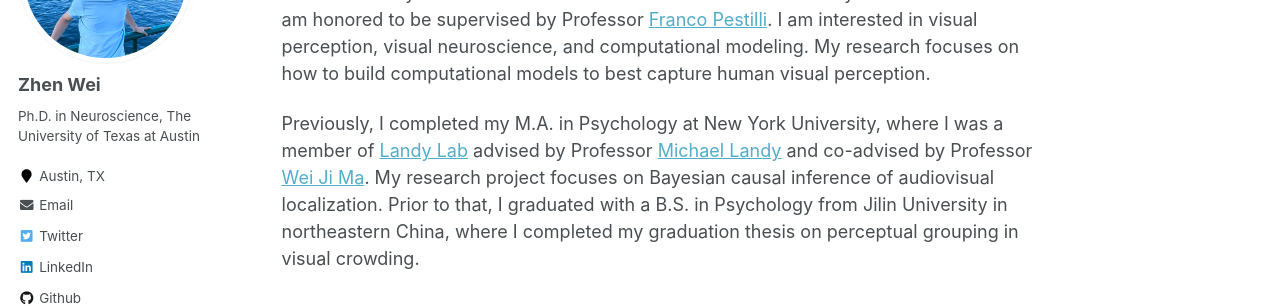
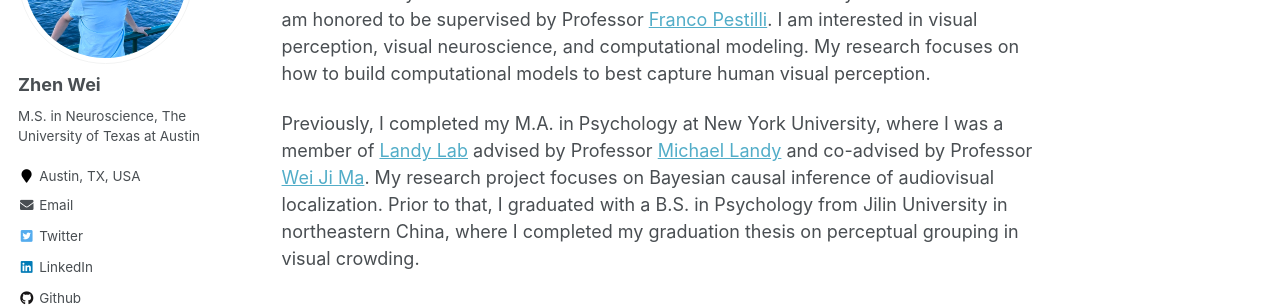
Before and after one commit to zhenwei-psych/zhenwei-psych.github.io, a Jekyll site: the page built from _pages/about.md, in a window 1280 px wide. Shown: the part 229-535 px from the top of the page. Built offline with Jekyll 4.4.1, drawn with Linux system fonts in a browser that asks for light colours.

Commit message:
Update _config.yml

```diff
--- a/_config.yml
+++ b/_config.yml
@@ -82,8 +82,8 @@ analytics:
 author:
   name             : "Zhen Wei"
   avatar           : "profile(2).jpg"
-  bio              : "Ph.D. in Neuroscience, The University of Texas at Austin"
-  location         : "Austin, TX"
+  bio              : "M.S. in Neuroscience, The University of Texas at Austin"
+  location         : "Austin, TX, USA"
   employer         :
   pubmed           :
   googlescholar    :
@@ -102,7 +102,7 @@ author:
   instagram        :
   impactstory      : #"https://profiles.impactstory.org/u/xxxx-xxxx-xxxx-xxxx"
   lastfm           :
-  linkedin         : "www.linkedin.com/in/12345"
+  linkedin         : "www.linkedin.com/in/zhenweipsy"
   orcid            :
   pinterest        :
   soundcloud       :
```
